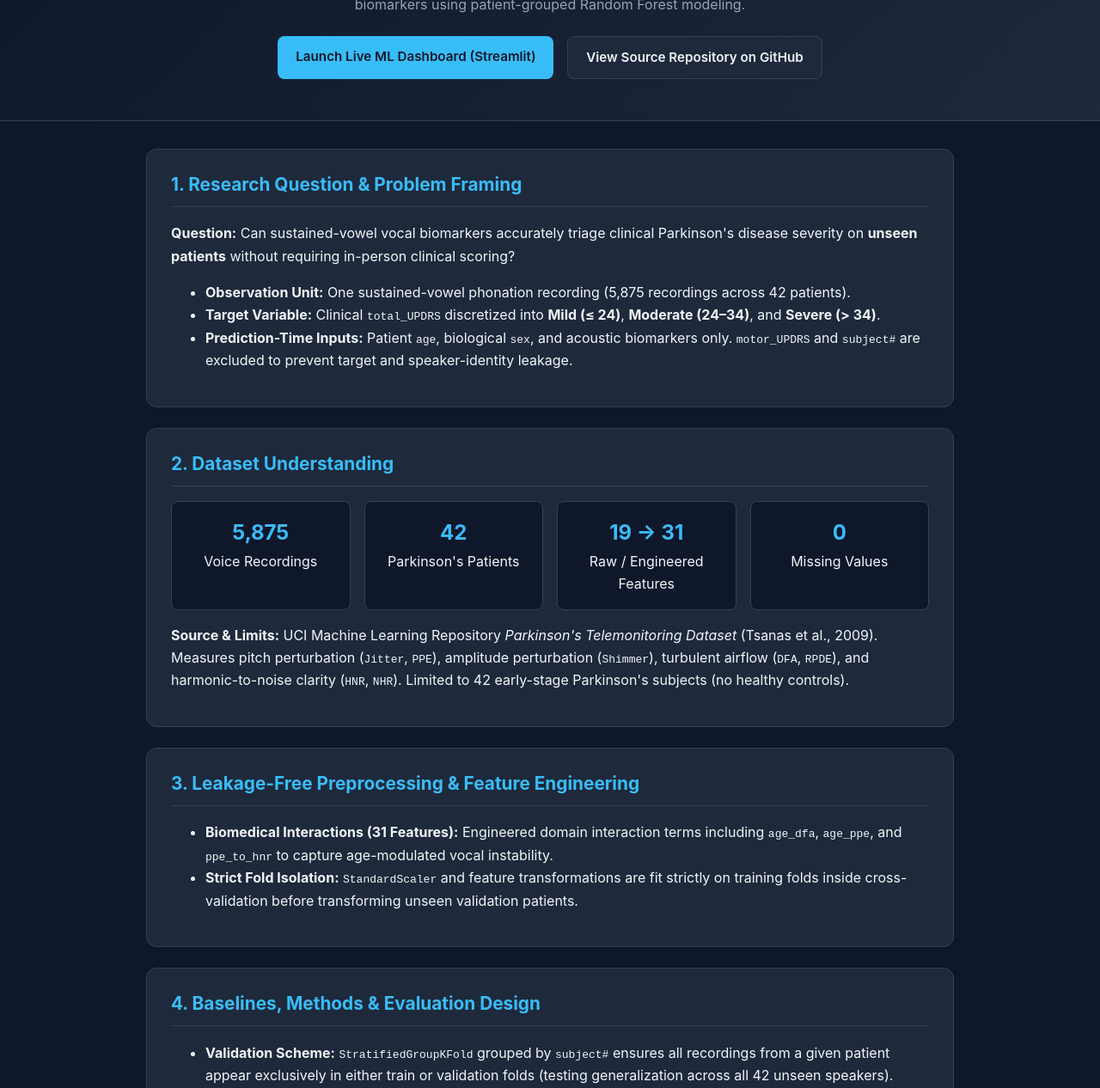
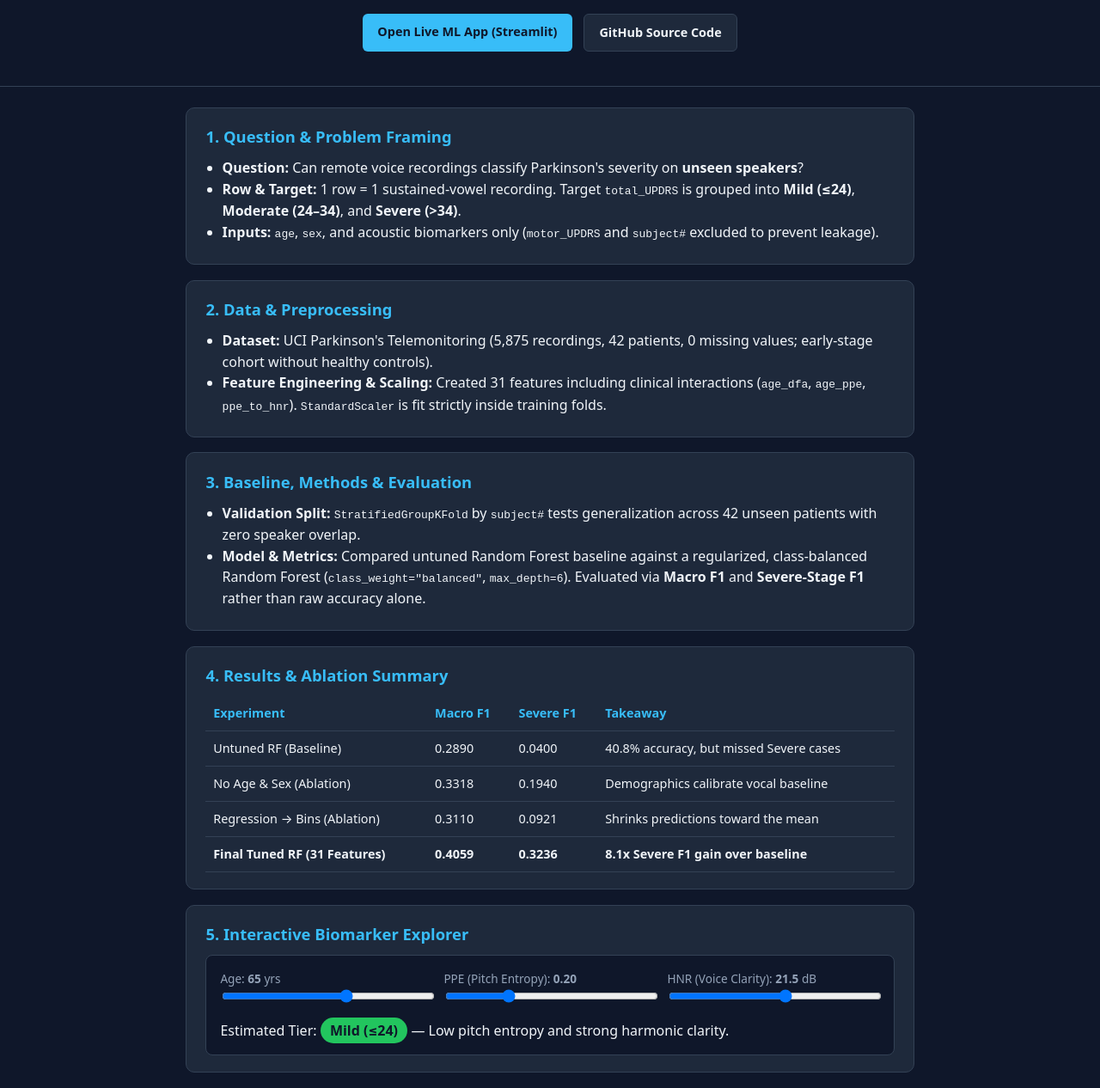
Before and after one commit to bhuvi-iitgn/parkinsons-severity-classification, a plain HTML site: page index.html in a window 1280 px wide. Shown: the part 146-1412 px from the top of the page at 86% size. Drawn offline with Linux system fonts and the light colour scheme.

Commit message:
index change

```diff
--- a/index.html
+++ b/index.html
@@ -3,67 +3,32 @@
 <head>
   <meta charset="UTF-8" />
   <meta name="viewport" content="width=device-width, initial-scale=1.0" />
-  <title>Parkinson's Disease Severity Classification | ES 335</title>
+  <title>Parkinson's Severity Classification | ES 335</title>
   <style>
-    :root {
-      --bg: #0f172a;
-      --card: #1e293b;
-      --text: #f1f5f9;
-      --muted: #94a3b8;
-      --accent: #38bdf8;
-      --green: #22c55e;
-      --amber: #f59e0b;
-      --red: #ef4444;
-      --border: #334155;
-    }
+    :root { --bg: #0f172a; --card: #1e293b; --text: #f1f5f9; --muted: #94a3b8; --accent: #38bdf8; --border: #334155; }
     * { box-sizing: border-box; }
-    body {
-      margin: 0;
-      font-family: -apple-system, BlinkMacSystemFont, "Segoe UI", Roboto, sans-serif;
-      background: var(--bg);
-      color: var(--text);
-      line-height: 1.65;
-    }
-    header {
-      background: linear-gradient(135deg, #0f172a 0%, #1e293b 100%);
-      border-bottom: 1px solid var(--border);
-      padding: 3rem 1.5rem;
-      text-align: center;
-    }
-    header h1 { margin: 0 0 0.5rem; font-size: 2.1rem; }
-    header p { color: var(--muted); max-width: 760px; margin: 0 auto 1.5rem; }
-    .btn-row { display: flex; gap: 1rem; justify-content: center; flex-wrap: wrap; }
-    .btn {
-      padding: 0.7rem 1.3rem;
-      border-radius: 8px;
-      text-decoration: none;
-      font-weight: 600;
-      font-size: 0.95rem;
-    }
-    .btn-primary { background: var(--accent); color: #0f172a; }
-    .btn-secondary { background: var(--card); color: var(--text); border: 1px solid var(--border); }
-    main { max-width: 980px; margin: 2rem auto; padding: 0 1.25rem; }
-    section {
-      background: var(--card);
-      border: 1px solid var(--border);
-      border-radius: 12px;
-      padding: 1.5rem 1.75rem;
-      margin-bottom: 1.5rem;
-    }
-    h2 { margin-top: 0; color: var(--accent); font-size: 1.3rem; border-bottom: 1px solid var(--border); padding-bottom: 0.5rem; }
-    .grid-4 { display: grid; grid-template-columns: repeat(auto-fit, minmax(180px, 1fr)); gap: 1rem; margin: 1rem 0; }
-    .stat { background: #0f172a; padding: 1rem; border-radius: 8px; border: 1px solid var(--border); text-align: center; }
-    .stat strong { display: block; font-size: 1.5rem; color: var(--accent); }
-    table { width: 100%; border-collapse: collapse; margin-top: 0.75rem; font-size: 0.93rem; }
-    th, td { padding: 0.7rem; border-bottom: 1px solid var(--border); text-align: left; }
+    body { margin: 0; font-family: system-ui, -apple-system, sans-serif; background: var(--bg); color: var(--text); line-height: 1.55; }
+    header { text-align: center; padding: 2.5rem 1rem; border-bottom: 1px solid var(--border); }
+    header h1 { margin: 0 0 0.4rem; font-size: 1.9rem; }
+    header p { color: var(--muted); margin: 0 auto 1.2rem; max-width: 680px; }
+    .btns { display: flex; gap: 0.8rem; justify-content: center; flex-wrap: wrap; }
+    .btn { padding: 0.6rem 1.1rem; border-radius: 6px; text-decoration: none; font-weight: 600; font-size: 0.9rem; }
+    .primary { background: var(--accent); color: #0f172a; }
+    .secondary { background: var(--card); color: var(--text); border: 1px solid var(--border); }
+    main { max-width: 880px; margin: 1.5rem auto; padding: 0 1rem; }
+    section { background: var(--card); border: 1px solid var(--border); border-radius: 10px; padding: 1.2rem 1.4rem; margin-bottom: 1.1rem; }
+    h2 { margin: 0 0 0.6rem; color: var(--accent); font-size: 1.15rem; }
+    ul { margin: 0.3rem 0; padding-left: 1.2rem; }
+    table { width: 100%; border-collapse: collapse; font-size: 0.9rem; }
+    th, td { padding: 0.55rem; border-bottom: 1px solid var(--border); text-align: left; }
     th { color: var(--accent); }
-    .interactive-box { background: #0f172a; padding: 1.25rem; border-radius: 10px; border: 1px solid var(--border); }
-    .controls { display: grid; grid-template-columns: repeat(auto-fit, minmax(220px, 1fr)); gap: 1rem; margin-bottom: 1rem; }
-    label { display: block; font-size: 0.9rem; color: var(--muted); margin-bottom: 0.3rem; }
+    .sim { background: #0f172a; padding: 1rem; border-radius: 8px; border: 1px solid var(--border); }
+    .sliders { display: grid; grid-template-columns: repeat(auto-fit, minmax(200px, 1fr)); gap: 0.8rem; margin-bottom: 0.8rem; }
+    label { font-size: 0.85rem; color: var(--muted); display: block; }
     input[type="range"] { width: 100%; }
-    .badge { display: inline-block; padding: 0.35rem 0.85rem; border-radius: 999px; font-weight: 700; }
-    pre { background: #0f172a; padding: 1rem; border-radius: 8px; overflow-x: auto; border: 1px solid var(--border); }
-    footer { text-align: center; color: var(--muted); padding: 2rem 1rem; font-size: 0.9rem; border-top: 1px solid var(--border); }
+    .badge { padding: 0.25rem 0.7rem; border-radius: 999px; font-weight: 700; color: #0f172a; }
+    pre { background: #0f172a; padding: 0.8rem; border-radius: 6px; overflow-x: auto; font-size: 0.85rem; border: 1px solid var(--border); }
+    footer { text-align: center; color: var(--muted); font-size: 0.85rem; padding: 1.5rem 1rem; }
     a { color: var(--accent); }
   </style>
 </head>
@@ -71,144 +36,95 @@
 
 <header>
   <h1>Parkinson's Disease Severity Classification</h1>
-  <p>Non-invasive UPDRS severity triage (Mild, Moderate, Severe) from sustained-vowel voice biomarkers using patient-grouped Random Forest modeling.</p>
-  <div class="btn-row">
-    <a class="btn btn-primary" href="https://parkinsons-severity-classification-w7amzvpvdjeu2h9yyp4fxq.streamlit.app/" target="_blank">Launch Live ML Dashboard (Streamlit)</a>
-    <a class="btn btn-secondary" href="https://github.com/bhuvi-iitgn/parkinsons-severity-classification" target="_blank">View Source Repository on GitHub</a>
+  <p>Predicting UPDRS clinical severity tiers (Mild, Moderate, Severe) on unseen patients from sustained-vowel voice biomarkers.</p>
+  <div class="btns">
+    <a class="btn primary" href="https://parkinsons-severity-classification-w7amzvpvdjeu2h9yyp4fxq.streamlit.app/" target="_blank">Open Live ML App (Streamlit)</a>
+    <a class="btn secondary" href="https://github.com/bhuvi-iitgn/parkinsons-severity-classification" target="_blank">GitHub Source Code</a>
   </div>
 </header>
 
 <main>
   <section>
-    <h2>1. Research Question & Problem Framing</h2>
-    <p><strong>Question:</strong> Can sustained-vowel vocal biomarkers accurately triage clinical Parkinson's disease severity on <strong>unseen patients</strong> without requiring in-person clinical scoring?</p>
+    <h2>1. Question & Problem Framing</h2>
     <ul>
-      <li><strong>Observation Unit:</strong> One sustained-vowel phonation recording (5,875 recordings across 42 patients).</li>
-      <li><strong>Target Variable:</strong> Clinical <code>total_UPDRS</code> discretized into <strong>Mild (&le; 24)</strong>, <strong>Moderate (24–34)</strong>, and <strong>Severe (&gt; 34)</strong>.</li>
-      <li><strong>Prediction-Time Inputs:</strong> Patient <code>age</code>, biological <code>sex</code>, and acoustic biomarkers only. <code>motor_UPDRS</code> and <code>subject#</code> are excluded to prevent target and speaker-identity leakage.</li>
+      <li><strong>Question:</strong> Can remote voice recordings classify Parkinson's severity on <strong>unseen speakers</strong>?</li>
+      <li><strong>Row & Target:</strong> 1 row = 1 sustained-vowel recording. Target <code>total_UPDRS</code> is grouped into <strong>Mild (&le;24)</strong>, <strong>Moderate (24–34)</strong>, and <strong>Severe (&gt;34)</strong>.</li>
+      <li><strong>Inputs:</strong> <code>age</code>, <code>sex</code>, and acoustic biomarkers only (<code>motor_UPDRS</code> and <code>subject#</code> excluded to prevent leakage).</li>
     </ul>
   </section>
 
   <section>
-    <h2>2. Dataset Understanding</h2>
-    <div class="grid-4">
-      <div class="stat"><strong>5,875</strong>Voice Recordings</div>
-      <div class="stat"><strong>42</strong>Parkinson's Patients</div>
-      <div class="stat"><strong>19 &rarr; 31</strong>Raw / Engineered Features</div>
-      <div class="stat"><strong>0</strong>Missing Values</div>
-    </div>
-    <p><strong>Source & Limits:</strong> UCI Machine Learning Repository <em>Parkinson's Telemonitoring Dataset</em> (Tsanas et al., 2009). Measures pitch perturbation (<code>Jitter</code>, <code>PPE</code>), amplitude perturbation (<code>Shimmer</code>), turbulent airflow (<code>DFA</code>, <code>RPDE</code>), and harmonic-to-noise clarity (<code>HNR</code>, <code>NHR</code>). Limited to 42 early-stage Parkinson's subjects (no healthy controls).</p>
-  </section>
-
-  <section>
-    <h2>3. Leakage-Free Preprocessing & Feature Engineering</h2>
+    <h2>2. Data & Preprocessing</h2>
     <ul>
-      <li><strong>Biomedical Interactions (31 Features):</strong> Engineered domain interaction terms including <code>age_dfa</code>, <code>age_ppe</code>, and <code>ppe_to_hnr</code> to capture age-modulated vocal instability.</li>
-      <li><strong>Strict Fold Isolation:</strong> <code>StandardScaler</code> and feature transformations are fit strictly on training folds inside cross-validation before transforming unseen validation patients.</li>
+      <li><strong>Dataset:</strong> UCI Parkinson's Telemonitoring (5,875 recordings, 42 patients, 0 missing values; early-stage cohort without healthy controls).</li>
+      <li><strong>Feature Engineering & Scaling:</strong> Created 31 features including clinical interactions (<code>age_dfa</code>, <code>age_ppe</code>, <code>ppe_to_hnr</code>). <code>StandardScaler</code> is fit strictly inside training folds.</li>
     </ul>
   </section>
 
   <section>
-    <h2>4. Baselines, Methods & Evaluation Design</h2>
+    <h2>3. Baseline, Methods & Evaluation</h2>
     <ul>
-      <li><strong>Validation Scheme:</strong> <code>StratifiedGroupKFold</code> grouped by <code>subject#</code> ensures all recordings from a given patient appear exclusively in either train or validation folds (testing generalization across all 42 unseen speakers).</li>
-      <li><strong>Metric Choice:</strong> Untuned models achieve ~40.8% raw accuracy simply by over-predicting the majority <code>Moderate</code> tier while collapsing on <code>Severe</code> patients (<code>0.0400</code> F1). <strong>Macro F1</strong> and <strong>Severe-Stage F1</strong> serve as primary metrics.</li>
-      <li><strong>Final Model:</strong> Regularized, class-balanced Random Forest (<code>class_weight="balanced"</code>, <code>max_depth=6</code>, <code>min_samples_leaf=10</code>).</li>
+      <li><strong>Validation Split:</strong> <code>StratifiedGroupKFold</code> by <code>subject#</code> tests generalization across 42 unseen patients with zero speaker overlap.</li>
+      <li><strong>Model & Metrics:</strong> Compared untuned Random Forest baseline against a regularized, class-balanced Random Forest (<code>class_weight="balanced"</code>, <code>max_depth=6</code>). Evaluated via <strong>Macro F1</strong> and <strong>Severe-Stage F1</strong> rather than raw accuracy alone.</li>
     </ul>
   </section>
 
   <section>
-    <h2>5. Results & Controlled Ablation Benchmarks</h2>
+    <h2>4. Results & Ablation Summary</h2>
     <table>
-      <thead>
-        <tr><th>Model / Experiment</th><th>Macro F1</th><th>Severe-Stage F1</th><th>Key Finding</th></tr>
-      </thead>
+      <thead><tr><th>Experiment</th><th>Macro F1</th><th>Severe F1</th><th>Takeaway</th></tr></thead>
       <tbody>
-        <tr><td>Untuned Random Forest (Baseline)</td><td>0.2890</td><td>0.0400</td><td>Collapsed on Severe class despite 40.8% accuracy</td></tr>
-        <tr><td>Ablation: Remove Age &amp; Sex</td><td>0.3318</td><td>0.1940</td><td>Demographics calibrate baseline vocal pitch</td></tr>
-        <tr><td>Ablation: Regression &rarr; Severity Bins</td><td>0.3110</td><td>0.0921</td><td>Regression shrinks predictions toward the mean</td></tr>
-        <tr><td>Ablation: Session-Averaged Recordings</td><td>0.3199</td><td>0.2410</td><td>Averaging dilutes strong single-recording cues</td></tr>
-        <tr><td><strong>Final Tuned &amp; Balanced RF (31 Features)</strong></td><td><strong>0.4059</strong></td><td><strong>0.3236</strong></td><td><strong>8.1x Severe-stage F1 improvement over baseline</strong></td></tr>
+        <tr><td>Untuned RF (Baseline)</td><td>0.2890</td><td>0.0400</td><td>40.8% accuracy, but missed Severe cases</td></tr>
+        <tr><td>No Age &amp; Sex (Ablation)</td><td>0.3318</td><td>0.1940</td><td>Demographics calibrate vocal baseline</td></tr>
+        <tr><td>Regression &rarr; Bins (Ablation)</td><td>0.3110</td><td>0.0921</td><td>Shrinks predictions toward the mean</td></tr>
+        <tr><td><strong>Final Tuned RF (31 Features)</strong></td><td><strong>0.4059</strong></td><td><strong>0.3236</strong></td><td><strong>8.1x Severe F1 gain over baseline</strong></td></tr>
       </tbody>
     </table>
   </section>
 
   <section>
-    <h2>6. Interactive Result & Threshold Explorer</h2>
-    <p>Explore how patient age and key acoustic biomarkers (<code>PPE</code> and <code>HNR</code>) shift predicted UPDRS severity risk, or launch the <a href="https://parkinsons-severity-classification-w7amzvpvdjeu2h9yyp4fxq.streamlit.app/" target="_blank">full 31-feature Random Forest app</a> for live model inference.</p>
-    <div class="interactive-box">
-      <div class="controls">
-        <div>
-          <label for="age">Patient Age: <strong id="ageVal">65</strong> yrs</label>
-          <input type="range" id="age" min="36" max="85" value="65" oninput="updateSim()" />
-        </div>
-        <div>
-          <label for="ppe">PPE (Pitch Entropy): <strong id="ppeVal">0.20</strong></label>
-          <input type="range" id="ppe" min="0.02" max="0.65" step="0.01" value="0.20" oninput="updateSim()" />
-        </div>
-        <div>
-          <label for="hnr">HNR (Harmonics-to-Noise): <strong id="hnrVal">21.5</strong> dB</label>
-          <input type="range" id="hnr" min="5.0" max="35.0" step="0.5" value="21.5" oninput="updateSim()" />
-        </div>
+    <h2>5. Interactive Biomarker Explorer</h2>
+    <div class="sim">
+      <div class="sliders">
+        <div><label>Age: <strong id="aV">65</strong> yrs</label><input type="range" id="a" min="36" max="85" value="65" oninput="sim()" /></div>
+        <div><label>PPE (Pitch Entropy): <strong id="pV">0.20</strong></label><input type="range" id="p" min="0.02" max="0.65" step="0.01" value="0.20" oninput="sim()" /></div>
+        <div><label>HNR (Voice Clarity): <strong id="hV">21.5</strong> dB</label><input type="range" id="h" min="5" max="35" step="0.5" value="21.5" oninput="sim()" /></div>
       </div>
-      <p>Simulated Clinical Risk Tier: <span id="tierBadge" class="badge" style="background:#22c55e;color:#0f172a;">Mild (&le; 24)</span> &mdash; <span id="explainText">Clear harmonic tone (high HNR) and low pitch entropy align with Mild UPDRS progression.</span></p>
+      <div>Estimated Tier: <span id="badge" class="badge" style="background:#22c55e;">Mild (&le;24)</span> — <span id="note">Low pitch entropy and strong harmonic clarity.</span></div>
     </div>
   </section>
 
   <section>
-    <h2>7. Error Analysis, Limitations & Conclusion</h2>
+    <h2>6. Errors, Limitations & Conclusion</h2>
     <ul>
-      <li><strong>Representative Errors:</strong> Misclassifications concentrate near the continuous UPDRS cutoffs (<code>24</code> and <code>34</code>), where adjacent scores share overlapping acoustic signatures, alongside a precision–recall trade-off on borderline <code>Moderate</code> cases due to class balancing.</li>
-      <li><strong>Limitations &amp; Non-Causation:</strong> Vocal biomarkers correlate with disease severity and aid remote triage, but do <strong>not</strong> establish biological causation or substitute for clinical diagnosis.</li>
-      <li><strong>Conclusion:</strong> Patient-grouped validation combined with age-biomarker interactions and class-balanced regularization enables reliable multi-tier Parkinson's severity screening on unseen speakers.</li>
+      <li><strong>Errors & Limitations:</strong> Misclassifications cluster near the <code>24</code> and <code>34</code> UPDRS cutoffs. Vocal features correlate with severity but <strong>do not prove causation</strong> or replace clinical diagnosis.</li>
+      <li><strong>Conclusion:</strong> Grouping by patient and pairing age-biomarker interactions with balanced regularization solves Severe-class collapse.</li>
     </ul>
   </section>
 
   <section>
-    <h2>8. Reproduction Steps</h2>
+    <h2>7. Reproduction Steps</h2>
     <pre>git clone https://github.com/bhuvi-iitgn/parkinsons-severity-classification.git
-cd parkinsons-severity-classification
-pip install -r requirements.txt
-python predict.py
-streamlit run app.py</pre>
+cd parkinsons-severity-classification && pip install -r requirements.txt
+python predict.py   # or: streamlit run app.py</pre>
   </section>
 </main>
 
 <footer>
-  <p><strong>Author:</strong> Bhuvi Kalarwal (Roll No. 24110076) &bull; <strong>Course:</strong> ES 335: Machine Learning &bull; <strong>Institution:</strong> IIT Gandhinagar</p>
-  <p><strong>Dataset Citation:</strong> Tsanas, A., Little, M., McSharry, P., &amp; Ramig, L. (2009), <em>IEEE Trans. Biomed. Eng.</em>, 57(4), 884–893 (UCI Machine Learning Repository).</p>
-  <p><strong>AI Disclosure:</strong> Google Gemini was used for brainstorming, coding, debugging, editing, and visualization; all model outputs and metrics were independently verified by the author.</p>
+  Bhuvi Kalarwal (24110076) &bull; ES 335: Machine Learning, IIT Gandhinagar<br/>
+  Dataset: Tsanas et al. (2009), UCI Telemonitoring &bull; AI Disclosure: Google Gemini assisted with brainstorming, coding, debugging, editing, and visualization; all outputs verified by the author.
 </footer>
 
 <script>
-  function updateSim() {
-    const age = parseFloat(document.getElementById("age").value);
-    const ppe = parseFloat(document.getElementById("ppe").value);
-    const hnr = parseFloat(document.getElementById("hnr").value);
-    document.getElementById("ageVal").textContent = age;
-    document.getElementById("ppeVal").textContent = ppe.toFixed(2);
-    document.getElementById("hnrVal").textContent = hnr.toFixed(1);
-
-    // Surrogate risk index reflecting age_ppe and ppe_to_hnr interactions
-    const riskScore = (age - 50) * 0.35 + (ppe * 45) + (25 - hnr) * 0.65;
-    const badge = document.getElementById("tierBadge");
-    const explain = document.getElementById("explainText");
-
-    if (riskScore < 13) {
-      badge.textContent = "Mild (<= 24)";
-      badge.style.background = "#22c55e";
-      explain.textContent = "Lower age-adjusted pitch entropy and stronger harmonic clarity align with Mild UPDRS scores.";
-    } else if (riskScore < 24) {
-      badge.textContent = "Moderate (24–34)";
-      badge.style.background = "#f59e0b";
-      explain.textContent = "Intermediate vocal instability and age interaction cues correspond to Moderate progression.";
-    } else {
-      badge.textContent = "Severe (> 34)";
-      badge.style.background = "#ef4444";
-      explain.textContent = "Elevated pitch entropy (PPE), lower HNR, and higher age strongly elevate Severe-tier risk.";
-    }
+  function sim() {
+    const a = +document.getElementById("a").value, p = +document.getElementById("p").value, h = +document.getElementById("h").value;
+    document.getElementById("aV").textContent = a; document.getElementById("pV").textContent = p.toFixed(2); document.getElementById("hV").textContent = h.toFixed(1);
+    const s = (a - 50) * 0.35 + p * 45 + (25 - h) * 0.65;
+    const b = document.getElementById("badge"), n = document.getElementById("note");
+    if (s < 13) { b.textContent = "Mild (<=24)"; b.style.background = "#22c55e"; n.textContent = "Low pitch entropy and strong harmonic clarity."; }
+    else if (s < 24) { b.textContent = "Moderate (24–34)"; b.style.background = "#f59e0b"; n.textContent = "Moderate vocal irregularity and age-interaction risk."; }
+    else { b.textContent = "Severe (>34)"; b.style.background = "#ef4444"; n.textContent = "High pitch entropy (PPE), lower HNR, and age elevate Severe risk."; }
   }
 </script>
-
 </body>
 </html>
```
